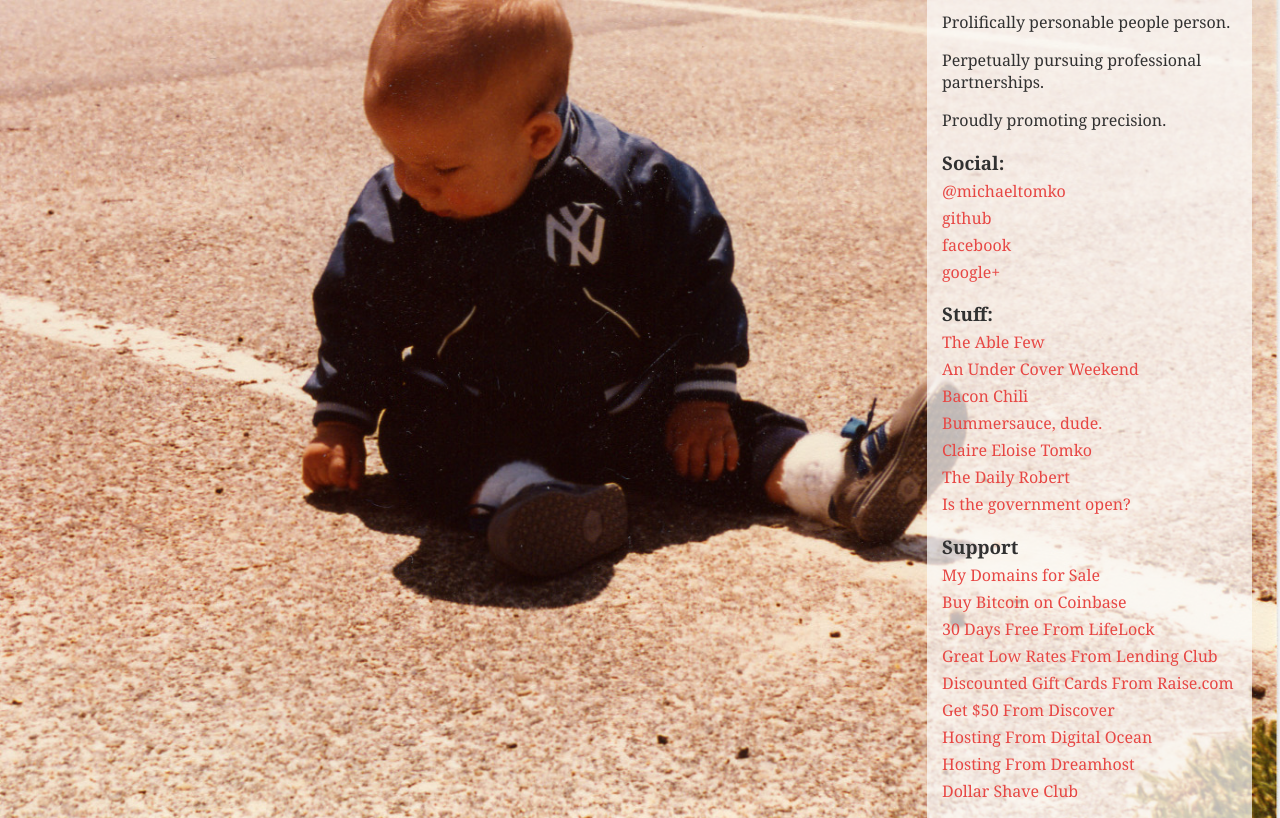
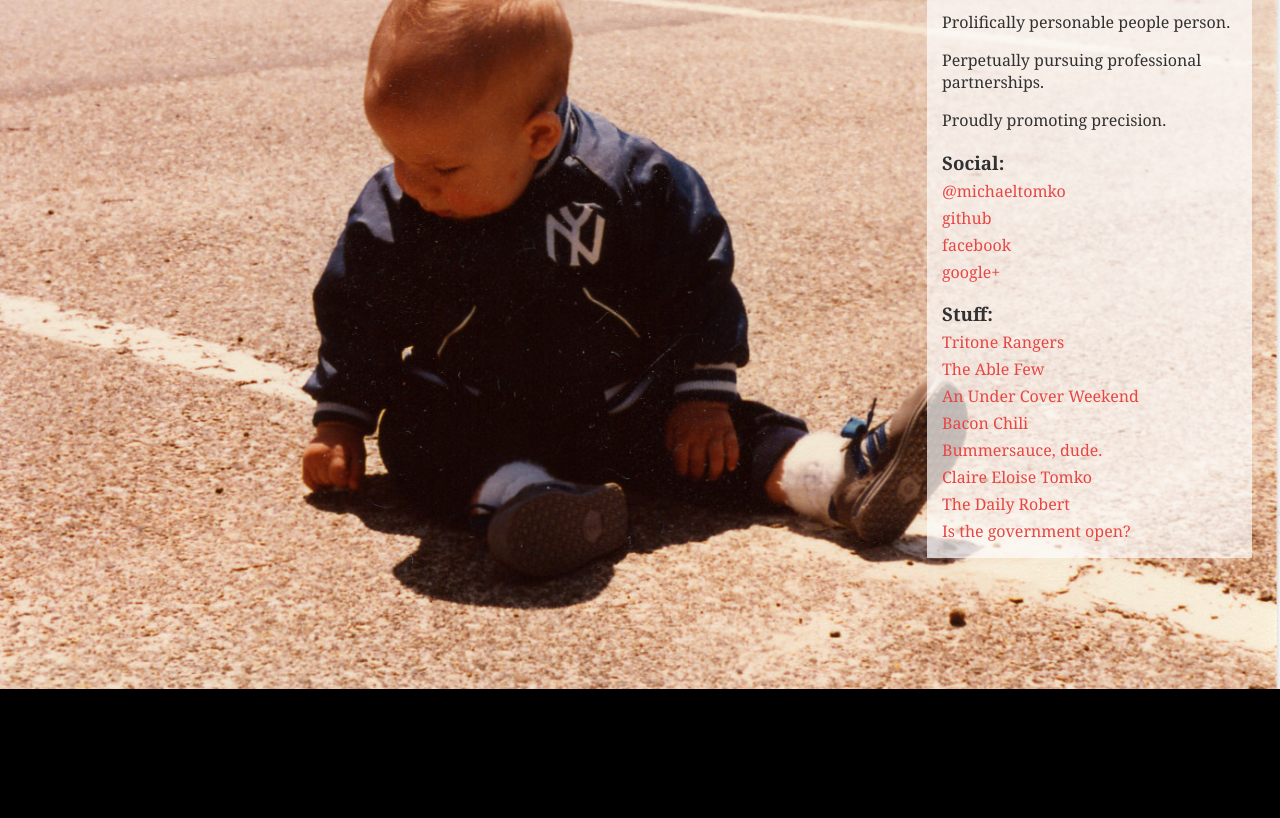
Before and after one commit to michaeltomko/tomkobombco.com, a plain HTML site: page index.html in a window 1280 px wide. Shown: the part 111-929 px from the top of the page. After the commit the page ends 800 px from the top, so only its background shows below. Drawn offline with Linux system fonts and the light colour scheme.

Commit message:
Adding Tritone Rangers.

```diff
--- a/index.html
+++ b/index.html
@@ -104,6 +104,7 @@
     <div id="links">
       <h3>Stuff:</h3>
       <ul>
+        <li><a href="http://tritonerangers.com/" target="_blank" title="musical instruments for kids">Tritone Rangers</a></li>
         <li><a href="http://theablefew.com/" target="_blank">The Able Few</a></li>
         <li><a href="http://undercoverweekend.com/" target="_blank">An Under Cover Weekend</a></li>
         <li><a href="http://baconchili.com/" target="_blank">Bacon Chili</a></li>
@@ -113,23 +114,8 @@
         <li><a href="http://isthegovernmentopen.com/" target="_blank">Is the government open?</a></li>
       </ul>
     </div>
-    <div id="affiliate">
-      <h3>Support</h3>
-      <ul>
-        <li><a href="http://namebox.io/michaeltomko" target="_blank">My Domains for Sale</a></li>
-        <li><a href="https://www.coinbase.com/join/55f85d8ed50ca64a4b000228" target="_blank">Buy Bitcoin on Coinbase</a></li>
-        <li><a href="http://www.lifelock.com/refer/49674134/Michael" target="_blank">30 Days Free From LifeLock</a></li>
-        <li><a href="https://www.lendingclub.com/landing/landing_borrow_v3.action?reg_referrer=Member_25295526" target="_blank">Great Low Rates From Lending Club</a></li>
-        <li><a href="https://www.raise.com/raise-rewards/Nzo0MSAtMMzE4NTk3" target="_blank">Discounted Gift Cards From Raise.com</a></li>
-        <li><a href="http://bit.ly/1qtqszr" target="_blank">Get $50 From Discover</a></li>
-        <li><a href="https://www.digitalocean.com/?refcode=2022ce541e64" target="_blank">Hosting From Digital Ocean</a></li>
-        <li><a href="http://www.dreamhost.com/r.cgi?1021889" target="_blank">Hosting From Dreamhost</a></li>
-        <li><a href="http://shaved.by/W9El" target="_blank">Dollar Shave Club</a></li>
-      </ul>
-    </div>
   </div>
   <script type="text/javascript">
-
     var _gaq = _gaq || [];
     _gaq.push(['_setAccount', 'UA-21724151-6']);
     _gaq.push(['_trackPageview']);
@@ -139,7 +125,6 @@
       ga.src = ('https:' == document.location.protocol ? 'https://ssl' : 'http://www') + '.google-analytics.com/ga.js';
       var s = document.getElementsByTagName('script')[0]; s.parentNode.insertBefore(ga, s);
     })();
-
   </script>
 </body>
-       </html>
+</html>
```
